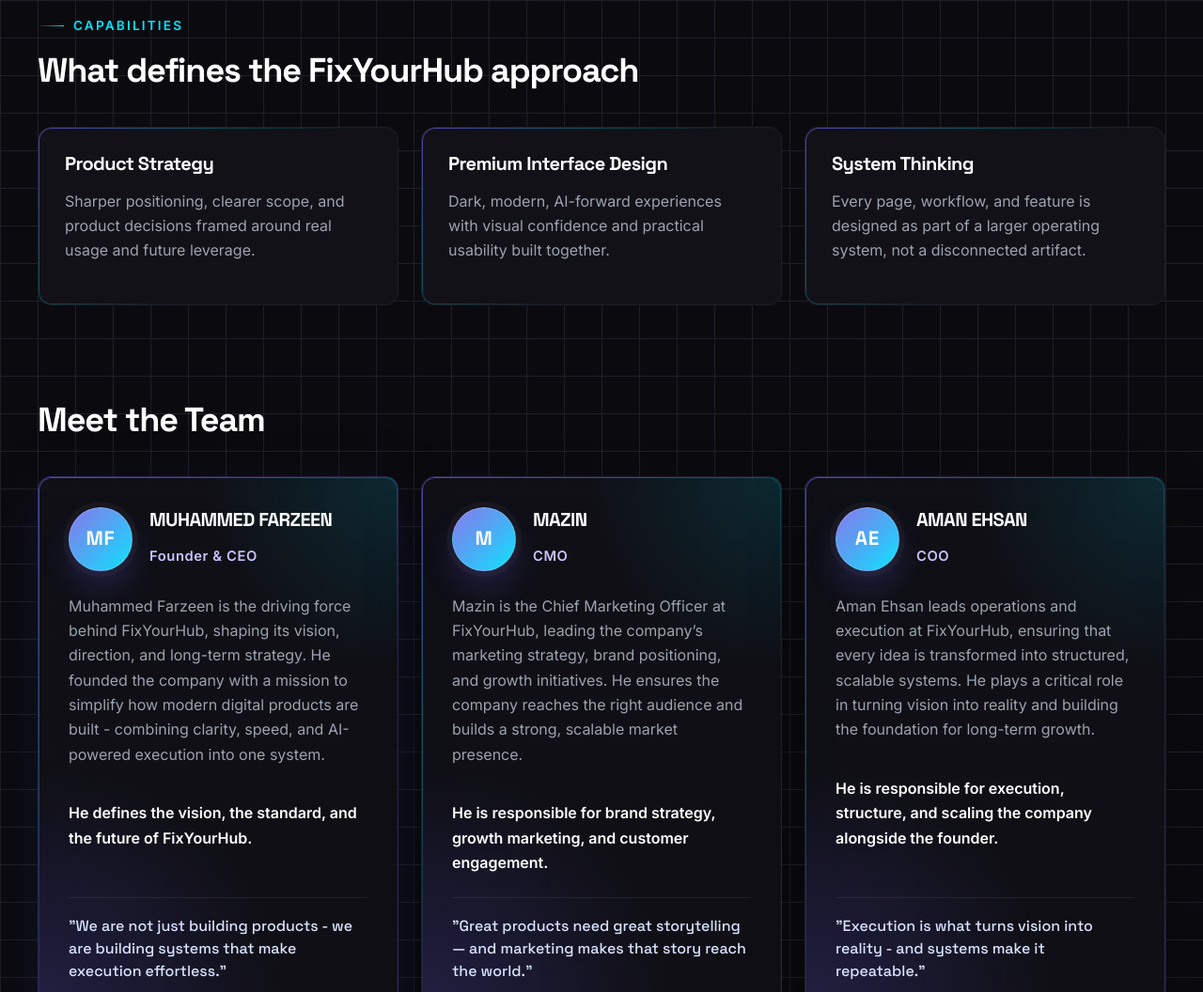
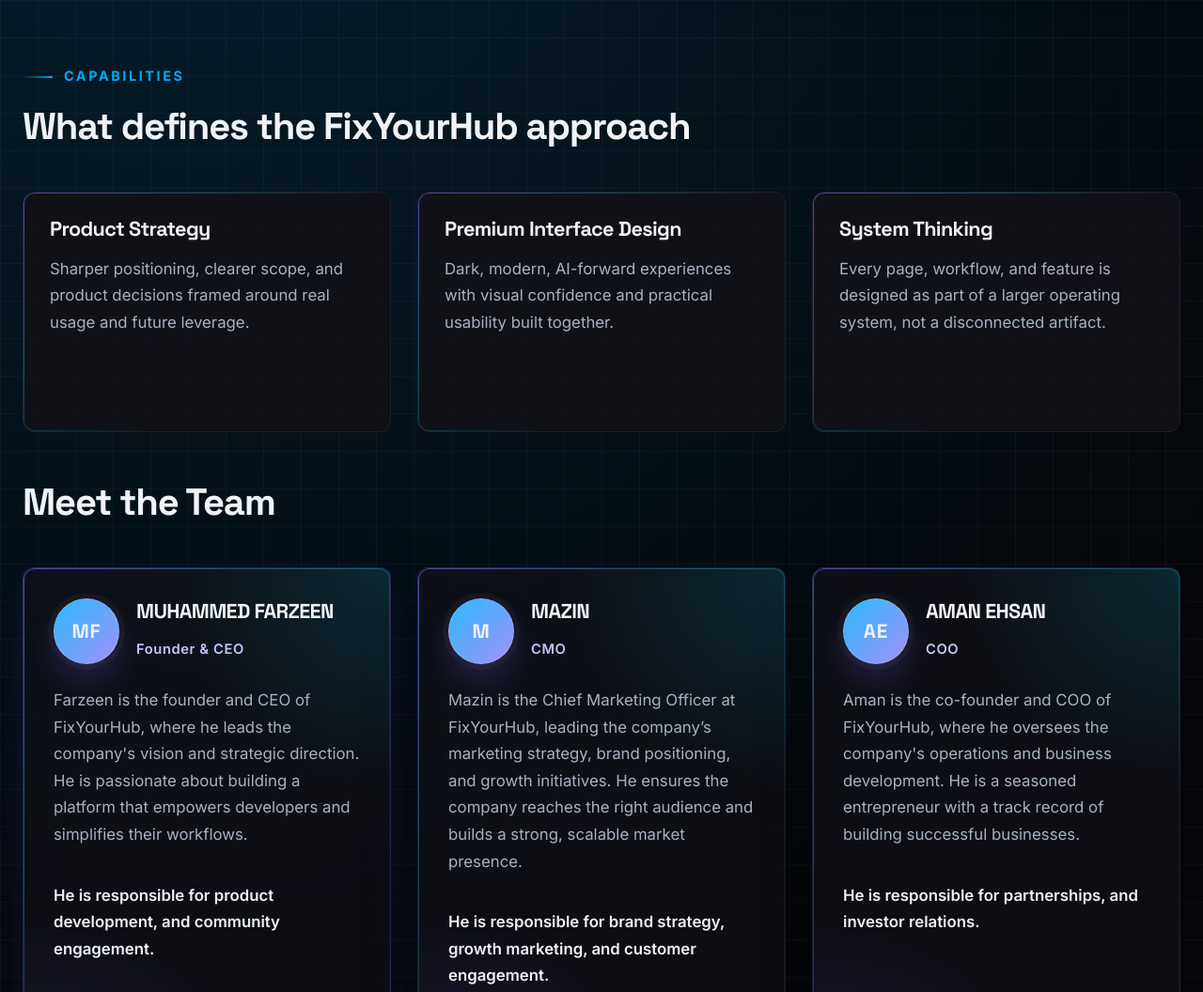
Before and after one commit to farzeenmuhammed583-cmd/FIXYOURHUB, a plain HTML site: page about.html in a window 1280 px wide. Shown: the part 1440-2496 px from the top of the page at 94% size. Drawn offline with Linux system fonts and the light colour scheme.

Commit message:
feat: apply BridgeMind theme and update team section

```diff
--- a/about.html
+++ b/about.html
@@ -97,16 +97,21 @@
                 </div>
               </div>
               <p>
-                Muhammed Farzeen is the driving force behind FixYourHub, shaping its vision, direction, and long-term
-                strategy. He founded the company with a mission to simplify how modern digital products are built -
-                combining clarity, speed, and AI-powered execution into one system.
+                Farzeen is the founder and CEO of FixYourHub, where he leads the
+                company's vision and strategic direction. He is passionate about
+                building a platform that empowers developers and simplifies their
+                workflows.
               </p>
-              <p class="team-card__lead">He defines the vision, the standard, and the future of FixYourHub.</p>
+              <p class="team-card__lead">
+                He is responsible for product development, and community
+                engagement.
+              </p>
               <blockquote class="team-card__quote">
-                "We are not just building products - we are building systems that make execution effortless."
+                "We're not just building a product; we're building a community
+                of developers who are passionate about open source and
+                collaboration."
               </blockquote>
             </article>
-
             <article class="card card--glow team-card reveal">
               <div class="team-card__header">
                 <div class="team-card__avatar" aria-hidden="true">M</div>
@@ -125,7 +130,6 @@
                 "Great products need great storytelling — and marketing makes that story reach the world."
               </blockquote>
             </article>
-
             <article class="card card--glow team-card reveal">
               <div class="team-card__header">
                 <div class="team-card__avatar" aria-hidden="true">AE</div>
@@ -135,15 +139,18 @@
                 </div>
               </div>
               <p>
-                Aman Ehsan leads operations and execution at FixYourHub, ensuring that every idea is transformed into
-                structured, scalable systems. He plays a critical role in turning vision into reality and building the
-                foundation for long-term growth.
+                Aman is the co-founder and COO of FixYourHub, where he oversees
+                the company's operations and business development. He is a
+                seasoned entrepreneur with a track record of building successful
+                businesses.
               </p>
               <p class="team-card__lead">
-                He is responsible for execution, structure, and scaling the company alongside the founder.
+                He is responsible for partnerships, and investor relations.
               </p>
               <blockquote class="team-card__quote">
-                "Execution is what turns vision into reality - and systems make it repeatable."
+                "Our goal is to create a sustainable business that not only
+                delivers value to our users but also contributes to the open
+                source community."
               </blockquote>
             </article>
           </div>
--- a/css/layout.css
+++ b/css/layout.css
@@ -1,5 +1,5 @@
 .container {
-  width: min(var(--container-width), calc(100% - 40px));
+  width: min(var(--container-width), calc(100% - 48px));
   margin: 0 auto;
 }
 
@@ -8,7 +8,7 @@
 }
 
 .section-sm {
-  padding: 72px 0;
+  padding: 80px 0;
 }
 
 .page-shell {
@@ -21,7 +21,7 @@
 
 .grid {
   display: grid;
-  gap: 24px;
+  gap: 28px;
 }
 
 .grid-2 {
@@ -39,25 +39,25 @@
 .stack {
   display: flex;
   flex-direction: column;
-  gap: 20px;
+  gap: 24px;
 }
 
 .cluster {
   display: flex;
   flex-wrap: wrap;
-  gap: 16px;
+  gap: 18px;
 }
 
 .split {
   display: grid;
   grid-template-columns: minmax(0, 1.1fr) minmax(0, 0.9fr);
-  gap: 40px;
+  gap: 48px;
   align-items: center;
 }
 
 .section-heading {
-  max-width: 720px;
-  margin-bottom: 40px;
+  max-width: 780px;
+  margin-bottom: 48px;
 }
 
 .section-heading--center {
@@ -66,7 +66,7 @@
 }
 
 .section-heading p {
-  max-width: 620px;
+  max-width: 680px;
 }
 
 .section-heading--center p {
@@ -76,33 +76,37 @@
 .eyebrow {
   display: inline-flex;
   align-items: center;
-  gap: 10px;
-  margin-bottom: 18px;
-  color: var(--accent-secondary);
-  font-size: 0.85rem;
-  font-weight: 600;
-  letter-spacing: 0.16em;
+  gap: 12px;
+  margin-bottom: 20px;
+  color: var(--accent-primary);
+  font-size: 0.9rem;
+  font-weight: 700;
+  letter-spacing: 0.18em;
   text-transform: uppercase;
 }
 
 .eyebrow::before {
   content: "";
-  width: 28px;
-  height: 1px;
-  background: linear-gradient(90deg, transparent, var(--accent-secondary));
+  width: 32px;
+  height: 2px;
+  background: linear-gradient(90deg, transparent, var(--accent-primary));
 }
 
 .surface {
-  background: rgba(17, 17, 24, 0.82);
-  border: 1px solid rgba(31, 31, 42, 0.95);
-  border-radius: var(--radius-md);
+  background: var(--bg-card);
+  border: 1px solid var(--border);
+  border-radius: var(--radius-lg);
   box-shadow: var(--shadow-soft);
+  backdrop-filter: blur(12px);
+  -webkit-backdrop-filter: blur(12px);
 }
 
 .surface-muted {
-  background: rgba(15, 15, 20, 0.92);
-  border: 1px solid rgba(31, 31, 42, 0.8);
+  background: rgba(10, 12, 16, 0.9);
+  border: 1px solid var(--border);
   border-radius: var(--radius-md);
+  backdrop-filter: blur(12px);
+  -webkit-backdrop-filter: blur(12px);
 }
 
 .centered {
@@ -125,17 +129,17 @@
   }
 
   .page-shell {
-    padding-top: 140px;
+    padding-top: 150px;
   }
 }
 
 @media (max-width: 768px) {
   .section {
-    padding: 80px 0;
+    padding: 90px 0;
   }
 
   .section-sm {
-    padding: 64px 0;
+    padding: 70px 0;
   }
 
   .grid-4,
@@ -144,22 +148,17 @@
   }
 
   .container {
-    width: min(var(--container-width), calc(100% - 32px));
+    width: min(var(--container-width), calc(100% - 40px));
   }
 }
 
 @media (max-width: 480px) {
   .page-shell,
   .page-shell--compact {
-    padding-top: 124px;
+    padding-top: 130px;
   }
 
   .hidden-mobile {
     display: none;
   }
 }
-
-body {
-  /* Add padding to the top to prevent content from being hidden by the fixed navbar */
-  padding-top: 80px; /* Adjust this value to match the navbar's height */
-}
--- a/css/theme.css
+++ b/css/theme.css
@@ -1,47 +1,37 @@
 :root {
-  --bg-main: #0b0b0f;
-  --bg-secondary: #0f0f14;
-  --bg-card: #111118;
-  --border: #1f1f2a;
-  --accent-primary: #6c5ce7;
-  --accent-secondary: #00e5ff;
-  --text-primary: #ffffff;
-  --text-secondary: #9ca3af;
-  --text-muted: #6b7280;
-  --gradient-primary: linear-gradient(135deg, #6c5ce7, #00e5ff);
-  --gradient-soft: linear-gradient(135deg, rgba(108, 92, 231, 0.3), rgba(0, 229, 255, 0.15));
+  --bg-main: #05070A;
+  --bg-secondary: #0A0C10;
+  --bg-card: rgba(255, 255, 255, 0.03);
+  --border: rgba(255, 255, 255, 0.08);
+  --accent-primary: #00A9FF;
+  --accent-secondary: #A78BFA;
+  --text-primary: #F0F2F5;
+  --text-secondary: #A8B2C0;
+  --text-muted: #6C7A8A;
+  --gradient-primary: linear-gradient(135deg, #00A9FF, #A78BFA);
+  --gradient-soft: linear-gradient(135deg, rgba(0, 169, 255, 0.3), rgba(167, 139, 250, 0.15));
   --font-body: "Inter", sans-serif;
   --font-heading: "Space Grotesk", sans-serif;
-  --hero-size: clamp(3.2rem, 7vw, 4rem);
-  --section-title: clamp(2.1rem, 4vw, 2.25rem);
-  --card-title: 1.25rem;
-  --text-base: 1rem;
-  --text-small: 0.875rem;
-  --radius-sm: 14px;
-  --radius-md: 22px;
-  --radius-lg: 32px;
-  --shadow-soft: 0 20px 60px rgba(0, 0, 0, 0.28);
-  --shadow-glow: 0 10px 40px rgba(108, 92, 231, 0.25);
-  --shadow-glow-strong: 0 24px 80px rgba(108, 92, 231, 0.24);
-  --container-width: 1200px;
-  --space-section: 100px;
-  --space-page-top: 170px;
-  --space-page-top-compact: 150px;
-  --transition-base: 220ms ease;
-  --transition-slow: 420ms ease;
-  --navbar-height: 88px;
+  --hero-size: clamp(3.5rem, 8vw, 4.5rem);
+  --section-title: clamp(2.2rem, 5vw, 2.5rem);
+  --card-title: 1.35rem;
+  --text-base: 1.05rem;
+  --text-small: 0.9rem;
+  --radius-sm: 12px;
+  --radius-md: 16px;
+  --radius-lg: 24px;
+  --shadow-soft: 0 20px 60px rgba(0, 0, 0, 0.3);
+  --shadow-glow: 0 0 40px rgba(0, 169, 255, 0.2);
+  --shadow-glow-strong: 0 0 80px rgba(0, 169, 255, 0.25);
+  --container-width: 1240px;
+  --space-section: 120px;
+  --space-page-top: 180px;
+  --space-page-top-compact: 160px;
+  --transition-base: 250ms ease;
+  --transition-slow: 450ms ease;
+  --navbar-height: 90px;
   --z-navbar: 50;
   --z-overlay: 45;
-}
-
-*,
-*::before,
-*::after {
-  box-sizing: border-box;
-}
-
-html {
-  scroll-behavior: smooth;
 }
 
 body {
@@ -49,17 +39,18 @@ body {
   min-width: 320px;
   background-color: var(--bg-main);
   background-image:
-    linear-gradient(var(--border) 1px, transparent 1px),
-    linear-gradient(90deg, var(--border) 1px, transparent 1px);
-  background-size: 40px 40px;
+    radial-gradient(circle at 15% 20%, rgba(0, 169, 255, 0.15), transparent 30%),
+    radial-gradient(circle at 85% 80%, rgba(167, 139, 250, 0.12), transparent 35%),
+    linear-gradient(rgba(255, 255, 255, 0.03) 1px, transparent 1px),
+    linear-gradient(90deg, rgba(255, 255, 255, 0.03) 1px, transparent 1px);
+  background-size: 100% 100%, 100% 100%, 40px 40px, 40px 40px;
   color: var(--text-primary);
   font-family: var(--font-body);
   font-size: var(--text-base);
-  line-height: 1.65;
+  line-height: 1.7;
   -webkit-font-smoothing: antialiased;
   text-rendering: optimizeLegibility;
   overflow-x: hidden;
-  animation: move-grid 5s linear infinite;
 }
 
 body.menu-open {
```
